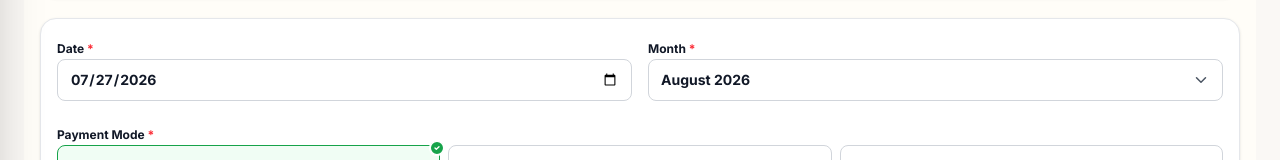
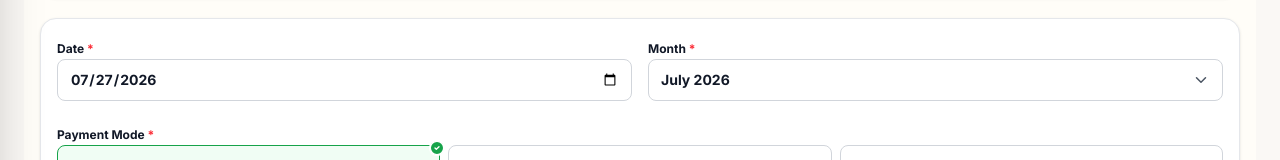
Before and after one commit to ganitwali2025-maker/Cash-Bank-, a React (Vite) app: page /deposit-form in a window 1280 px wide. Both pictures are taken after a click on the button "GET STARTED". Shown: the part 336-496 px from the top of the page. Built offline with nearby package versions, Linux system fonts and the light colour scheme.

Commit message:
feat: auto sync Month with selected Date in MemberDeposit form

```diff
--- a/src/components/MemberDeposit.tsx
+++ b/src/components/MemberDeposit.tsx
@@ -37,9 +37,15 @@ const MemberDeposit: React.FC<MemberDepositProps> = ({ members }) => {
   // Form state
   const [selectedMemberId, setSelectedMemberId] = useState<string>(members.length > 0 ? members[0].id : '');
   const [paymentMode, setPaymentMode] = useState<'Cash' | 'UPI' | 'A/C Transfer'>('Cash');
+  const initialDate = new Date().toISOString().split('T')[0];
+  const getMonthYear = (dStr: string) => {
+    const d = new Date(dStr);
+    return isNaN(d.getTime()) ? 'September 2026' : d.toLocaleDateString('en-US', { month: 'long', year: 'numeric' });
+  };
+
+  const [date, setDate] = useState<string>(initialDate);
+  const [month, setMonth] = useState<string>(getMonthYear(initialDate));
   const [depositType, setDepositType] = useState<'Saving Account' | 'Loan Account'>('Saving Account');
-  const [date, setDate] = useState<string>(new Date().toISOString().split('T')[0]);
-  const [month, setMonth] = useState<string>('August 2026');
   const [amount, setAmount] = useState<string>('500');
   const [remark, setRemark] = useState<string>('Monthly Saving Deposit');
 
@@ -189,7 +195,11 @@ const MemberDeposit: React.FC<MemberDepositProps> = ({ members }) => {
                 <input
                   type="date"
                   value={date}
-                  onChange={(e) => setDate(e.target.value)}
+                  onChange={(e) => {
+                    const dVal = e.target.value;
+                    setDate(dVal);
+                    setMonth(getMonthYear(dVal));
+                  }}
                   className="w-full text-sm font-bold text-[#111827] outline-none bg-transparent appearance-none"
                 />
               </div>
```
